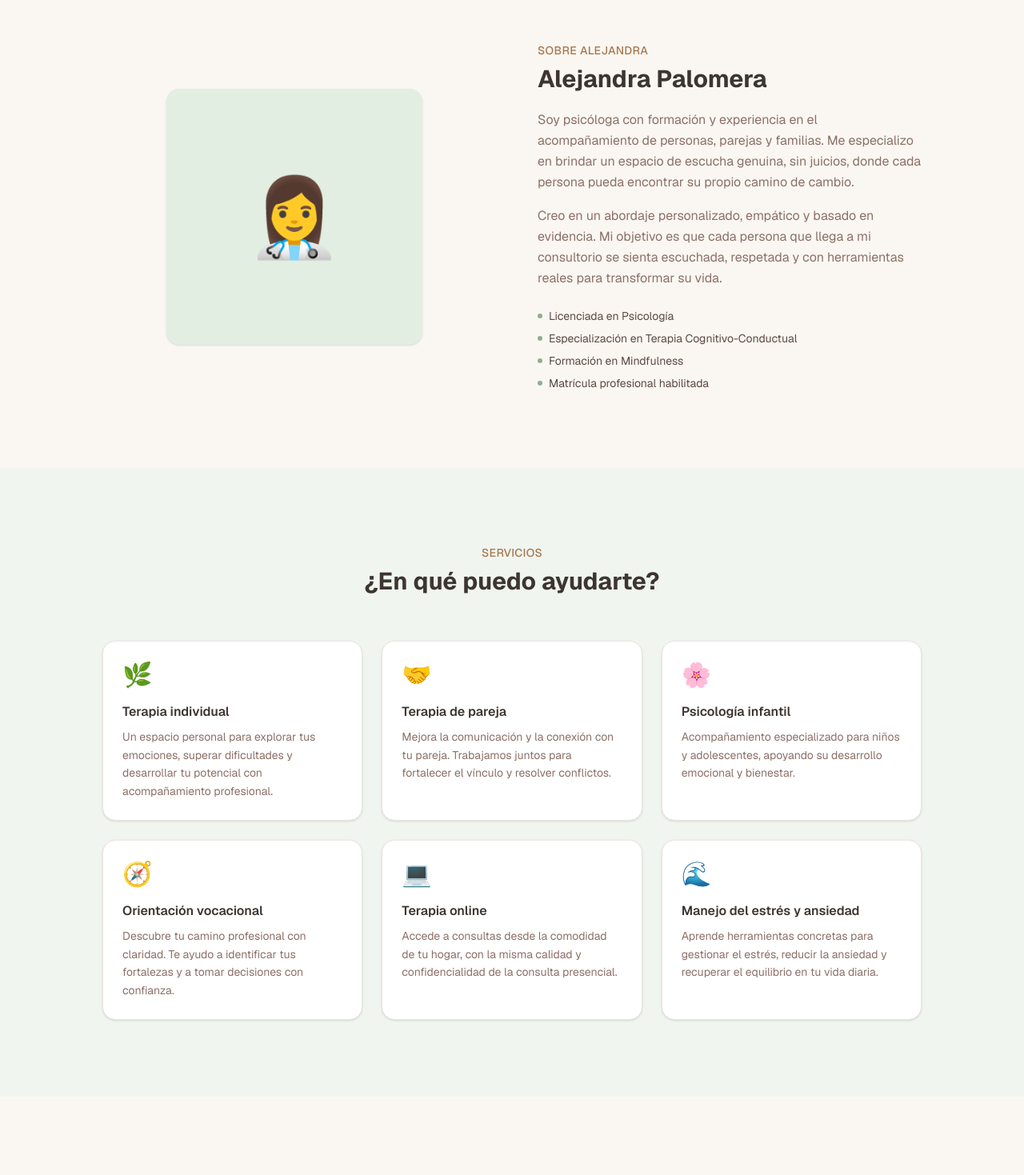
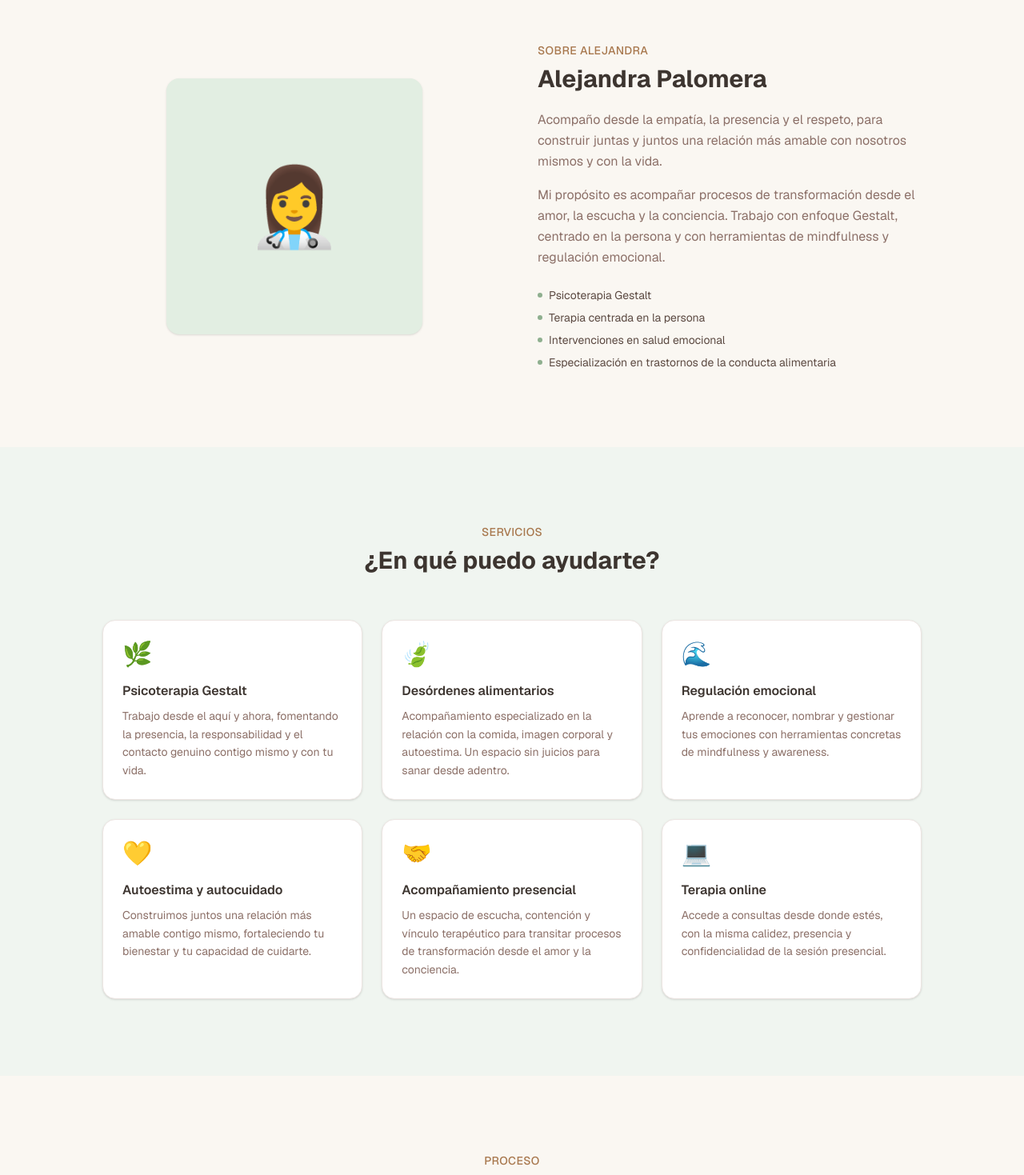
Before and after one commit to luisenriqueroga/Psci.AlePalomera, a Next.js app: page / in a window 1280 px wide. Shown: the part 780-2249 px from the top of the page at 80% size. Built offline with nearby package versions, Linux system fonts and the light colour scheme.

Commit message:
feat: update bio, credentials and services with Alejandra's real info

```diff
--- a/app/page.tsx
+++ b/app/page.tsx
@@ -2,47 +2,47 @@ import Link from "next/link"
 
 const SERVICES = [
   {
-    title: "Terapia individual",
+    title: "Psicoterapia Gestalt",
     description:
-      "Un espacio personal para explorar tus emociones, superar dificultades y desarrollar tu potencial con acompañamiento profesional.",
+      "Trabajo desde el aquí y ahora, fomentando la presencia, la responsabilidad y el contacto genuino contigo mismo y con tu vida.",
     icon: "🌿",
   },
   {
-    title: "Terapia de pareja",
+    title: "Desórdenes alimentarios",
     description:
-      "Mejora la comunicación y la conexión con tu pareja. Trabajamos juntos para fortalecer el vínculo y resolver conflictos.",
-    icon: "🤝",
+      "Acompañamiento especializado en la relación con la comida, imagen corporal y autoestima. Un espacio sin juicios para sanar desde adentro.",
+    icon: "🍃",
   },
   {
-    title: "Psicología infantil",
+    title: "Regulación emocional",
     description:
-      "Acompañamiento especializado para niños y adolescentes, apoyando su desarrollo emocional y bienestar.",
-    icon: "🌸",
+      "Aprende a reconocer, nombrar y gestionar tus emociones con herramientas concretas de mindfulness y awareness.",
+    icon: "🌊",
   },
   {
-    title: "Orientación vocacional",
+    title: "Autoestima y autocuidado",
     description:
-      "Descubre tu camino profesional con claridad. Te ayudo a identificar tus fortalezas y a tomar decisiones con confianza.",
-    icon: "🧭",
+      "Construimos juntos una relación más amable contigo mismo, fortaleciendo tu bienestar y tu capacidad de cuidarte.",
+    icon: "💛",
+  },
+  {
+    title: "Acompañamiento presencial",
+    description:
+      "Un espacio de escucha, contención y vínculo terapéutico para transitar procesos de transformación desde el amor y la conciencia.",
+    icon: "🤝",
   },
   {
     title: "Terapia online",
     description:
-      "Accede a consultas desde la comodidad de tu hogar, con la misma calidad y confidencialidad de la consulta presencial.",
+      "Accede a consultas desde donde estés, con la misma calidez, presencia y confidencialidad de la sesión presencial.",
     icon: "💻",
-  },
-  {
-    title: "Manejo del estrés y ansiedad",
-    description:
-      "Aprende herramientas concretas para gestionar el estrés, reducir la ansiedad y recuperar el equilibrio en tu vida diaria.",
-    icon: "🌊",
   },
 ]
 
 const TESTIMONIALS = [
   {
     name: "María L.",
-    text: "La Dra. García me ayudó a entenderme a mí misma de una manera que nunca pensé posible. Su calidez y profesionalismo hacen la diferencia.",
+    text: "Alejandra me ayudó a entenderme a mí misma de una manera que nunca pensé posible. Su calidez y presencia hacen la diferencia.",
   },
   {
     name: "Carlos R.",
@@ -50,7 +50,7 @@ const TESTIMONIALS = [
   },
   {
     name: "Sofía M.",
-    text: "El proceso con Ana fue transformador. Aprendí a manejar mi ansiedad y hoy tengo herramientas que uso todos los días. ¡Gracias!",
+    text: "El proceso con Alejandra fue transformador. Aprendí a reconocer mis emociones y hoy tengo herramientas que uso todos los días. ¡Gracias!",
   },
 ]
 
@@ -125,21 +125,20 @@ export default function Home() {
             </p>
             <h2 className="text-3xl font-bold text-brown-900 mb-5">Alejandra Palomera</h2>
             <p className="text-brown-500 leading-relaxed mb-4">
-              Soy psicóloga con formación y experiencia en el acompañamiento de personas, parejas y
-              familias. Me especializo en brindar un espacio de escucha genuina, sin juicios, donde
-              cada persona pueda encontrar su propio camino de cambio.
+              Acompaño desde la empatía, la presencia y el respeto, para construir juntas y juntos
+              una relación más amable con nosotros mismos y con la vida.
             </p>
             <p className="text-brown-500 leading-relaxed mb-6">
-              Creo en un abordaje personalizado, empático y basado en evidencia. Mi objetivo es que
-              cada persona que llega a mi consultorio se sienta escuchada, respetada y con
-              herramientas reales para transformar su vida.
+              Mi propósito es acompañar procesos de transformación desde el amor, la escucha y la
+              conciencia. Trabajo con enfoque Gestalt, centrado en la persona y con herramientas de
+              mindfulness y regulación emocional.
             </p>
             <ul className="space-y-2 text-sm text-brown-700">
               {[
-                "Licenciada en Psicología",
-                "Especialización en Terapia Cognitivo-Conductual",
-                "Formación en Mindfulness",
-                "Matrícula profesional habilitada",
+                "Psicoterapia Gestalt",
+                "Terapia centrada en la persona",
+                "Intervenciones en salud emocional",
+                "Especialización en trastornos de la conducta alimentaria",
               ].map((item) => (
                 <li key={item} className="flex items-center gap-2">
                   <span className="w-1.5 h-1.5 rounded-full bg-sage-500 shrink-0" />
```
